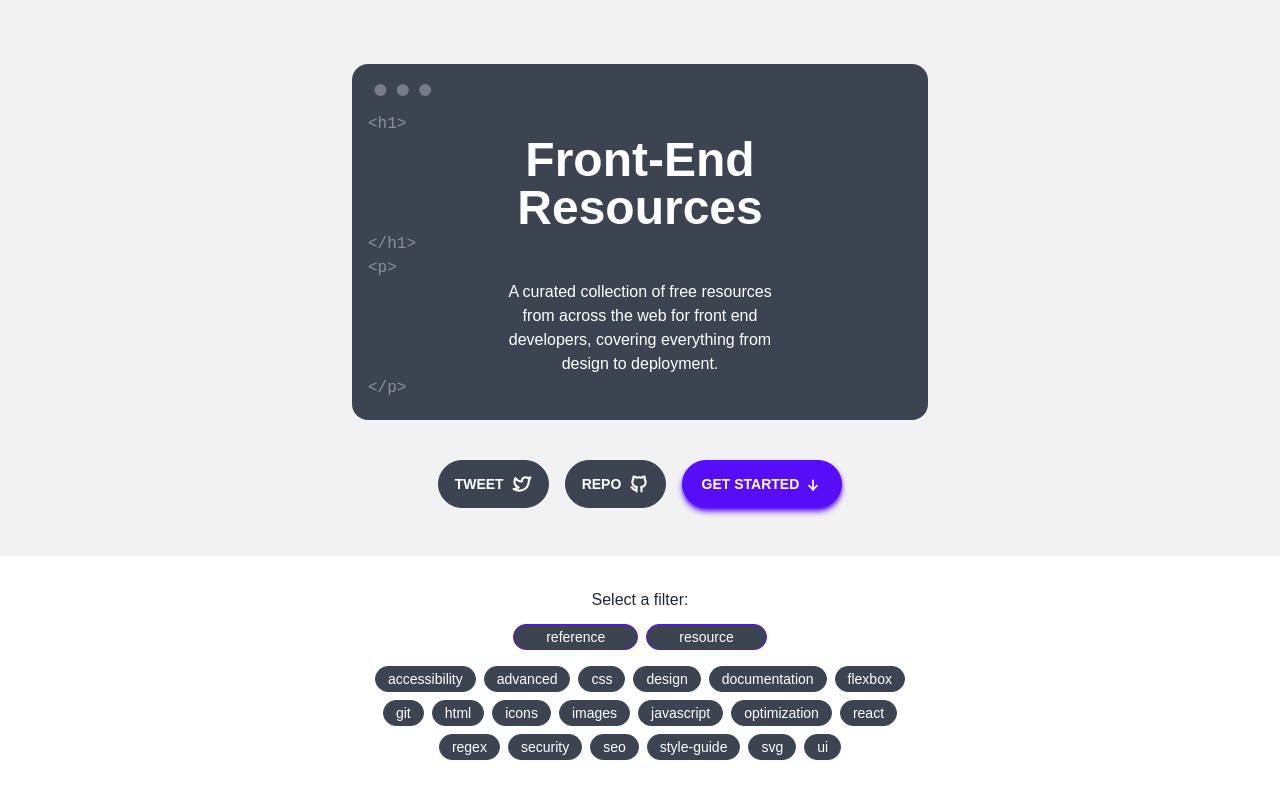
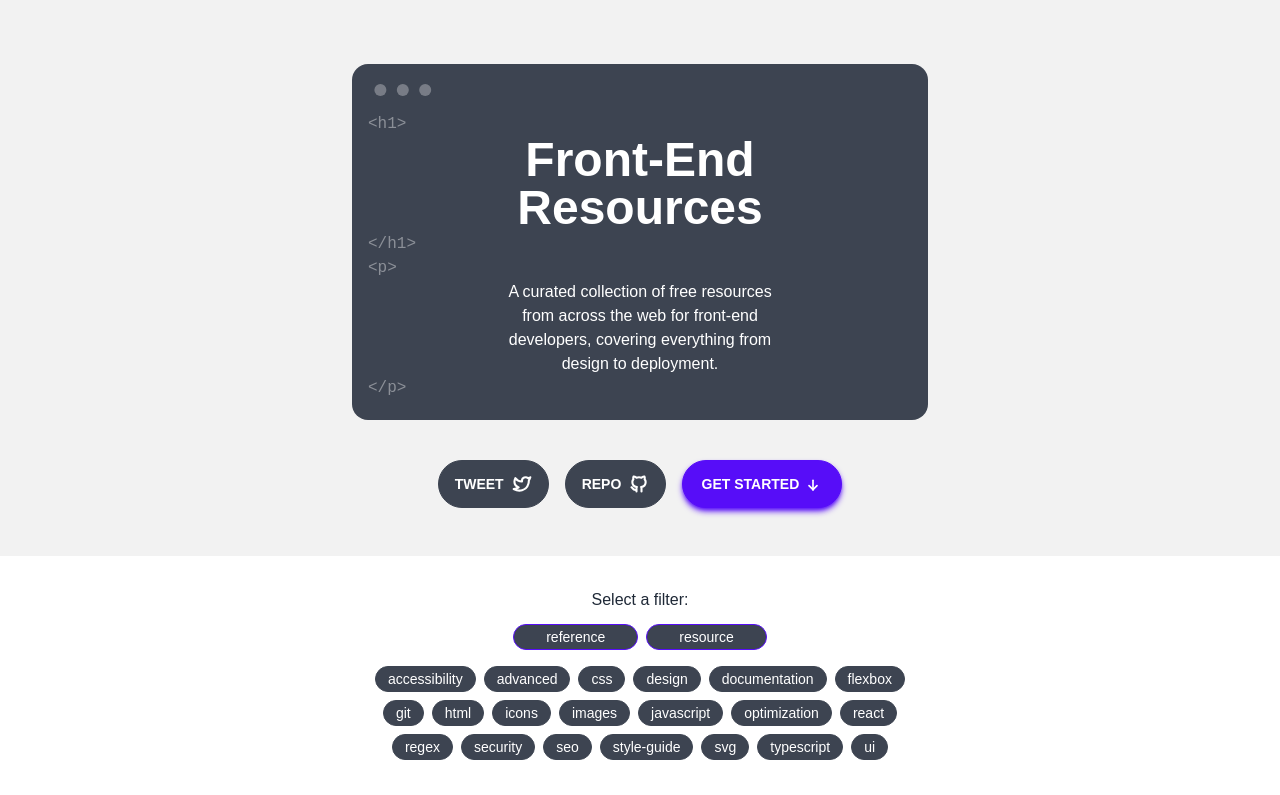
Before and after one commit to robertmcabee/Front-End-Resources, a Next.js app: page / in a window 1280 px wide. Shown: the top 795 px of the page. Built offline with nearby package versions, Linux system fonts and the light colour scheme; a web font is replaced by a local one.

Commit message:
minor tweaks

```diff
--- a/components/Header.tsx
+++ b/components/Header.tsx
@@ -12,7 +12,7 @@ function Header() {
             <p className="pl-4 opacity-40 font-mono">&lt;p&gt;</p>
             <p className="px-4 sm:px-36 text-center">
               A curated collection of free resources from across the web for
-              front end developers, covering everything from design to
+              front-end developers, covering everything from design to
               deployment.
             </p>
             <p className="pl-4 opacity-40 font-mono">&lt;/p&gt;</p>
@@ -20,7 +20,7 @@ function Header() {
           <div className="animate-fadein">
             <a
               target="_blank"
-              href="https://twitter.com/intent/tweet?text=Check%20out%20these%20resources%20for%20front-end%20developers&url=https%3A%2F%2Fwebdevhelp.netlify.app"
+              href="https://twitter.com/intent/tweet?text=Check%20out%20this%20collection%20of%20resources%20for%20front-end%20developers:&url=https%3A%2F%2Fwebdevhelp.netlify.app"
               rel="noreferrer"
             >
               <button className="btn rounded-full mx-2 mb-4">
--- a/components/TagSelector.tsx
+++ b/components/TagSelector.tsx
@@ -26,6 +26,7 @@ function TagSelector({
     "seo",
     "style-guide",
     "svg",
+    "typescript",
     "ui",
   ];
   const upperTags = mainTags.sort().map((tag: string) => {
```
